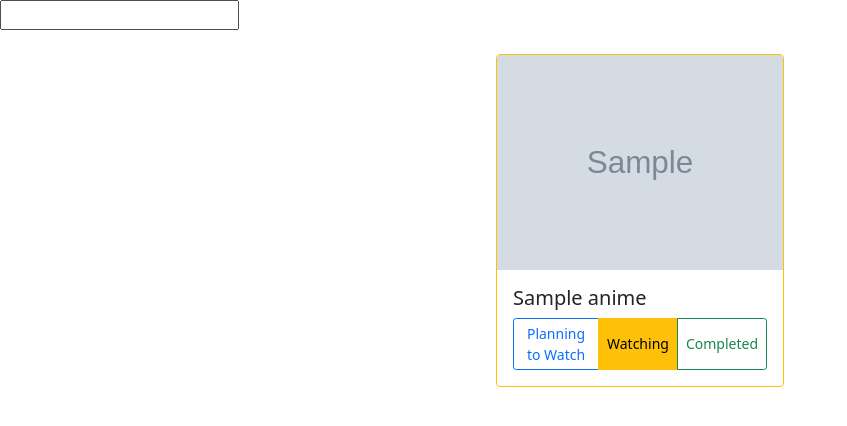
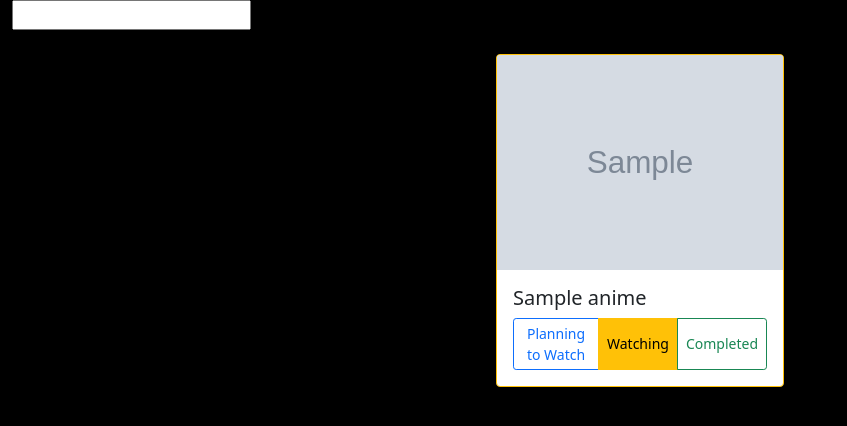
Before and after one commit to DNA5769/MyAnimeChecklist, a Django app: page / in a window 1280 px wide. Shown: the top 426 px of the page, without its empty margins (0-847 px from the left). Run offline with Django 3.2, Linux system fonts and the light colour scheme; tables that the repository leaves empty hold one stand-in row (values such as "Sample post"); grey boxes marked "Sample" are stand-in pictures.

Commit message:
Added static folder and styles.css

```diff
--- a/App/templates/App/index.html
+++ b/App/templates/App/index.html
@@ -1,3 +1,4 @@
+{% load static %}
 <!DOCTYPE html>
 <html lang="en">
 <head>
@@ -6,14 +7,17 @@
 
   <link href="https://cdn.jsdelivr.net/npm/bootstrap@5.0.0-beta1/dist/css/bootstrap.min.css" rel="stylesheet" integrity="sha384-giJF6kkoqNQ00vy+HMDP7azOuL0xtbfIcaT9wjKHr8RbDVddVHyTfAAsrekwKmP1" crossorigin="anonymous">
   <script src="https://cdn.jsdelivr.net/npm/bootstrap@5.0.0-beta1/dist/js/bootstrap.bundle.min.js" integrity="sha384-ygbV9kiqUc6oa4msXn9868pTtWMgiQaeYH7/t7LECLbyPA2x65Kgf80OJFdroafW" crossorigin="anonymous"></script>
+  <link rel="stylesheet" href="{% static 'css/styles.css' %}">
 
   <title>MAC</title>
 </head>
 <body>
-  <form action="/" method="POST">
-    {% csrf_token %}
-    <input type="text" name="search">
-  </form>
+  <div class="container-fluid">
+    <form action="/" method="POST">
+      {% csrf_token %}
+      <input type="text" name="search">
+    </form>
+  </div>
 
   <div class="container-fluid mt-4">
     <div class="row justify-content-center">
--- a/MAC/settings.py
+++ b/MAC/settings.py
@@ -11,6 +11,7 @@
 """
 
 from pathlib import Path
+import os
 
 # Build paths inside the project like this: BASE_DIR / 'subdir'.
 BASE_DIR = Path(__file__).resolve().parent.parent
@@ -120,3 +121,6 @@
 # https://docs.djangoproject.com/en/3.1/howto/static-files/
 
 STATIC_URL = '/static/'
+STATICFILES_DIRS = [
+  os.path.join(BASE_DIR, 'static'),
+]
--- /dev/null
+++ b/static/css/styles.css
@@ -0,0 +1,3 @@
+body {
+  background-color: black;
+}
```
Also changed, not shown: db.sqlite3.
